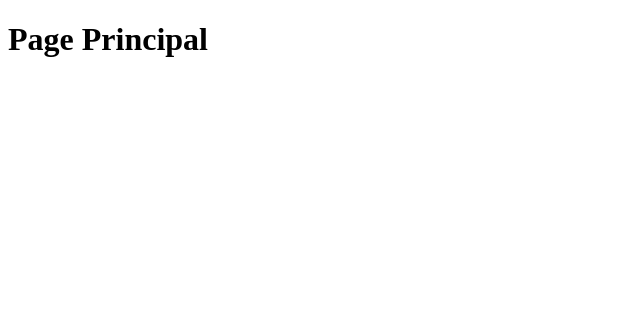
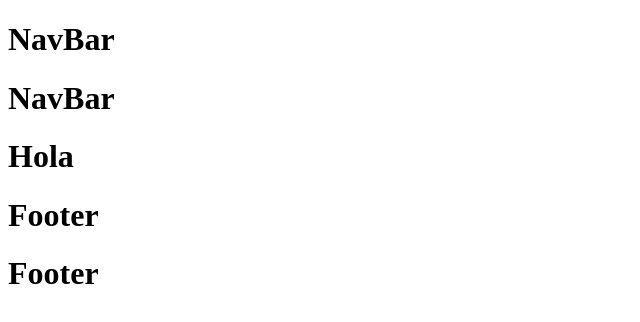
Before and after one commit to FxIvan/clone-project, a Next.js app: page / in a window 1280 px wide. Shown: the top 322 px of the page, without its empty margins (0-640 px from the left). Built offline with nearby package versions, Linux system fonts and the light colour scheme.

Commit message:
navar y footer fijo

```diff
--- /dev/null
+++ b/component/footer/index.js
@@ -0,0 +1,7 @@
+export default function Footer() {
+  return (
+    <footer>
+      <h1>Footer</h1>
+    </footer>
+  );
+}
--- /dev/null
+++ b/component/layout.js
@@ -0,0 +1,16 @@
+import Head from "next/head";
+import NavBar from "./navbar";
+import Footer from "./footer";
+
+export default function Layout({ children , page }) {
+  return (
+    <>
+        <Head>
+            <title>{page}</title>
+        </Head>
+      <NavBar />
+      {children}
+      <Footer />
+    </>
+  );
+}
--- /dev/null
+++ b/component/navbar/index.js
@@ -0,0 +1,9 @@
+export default function NavBar() {
+  return (
+    <>
+      <header>
+        <h1>NavBar</h1>
+      </header>
+    </>
+  );
+}
--- /dev/null
+++ b/pages/_app.js
@@ -0,0 +1,9 @@
+import Layout from "../component/layout";
+
+export default function MyApp({ Component, pageProps }) {
+  return (
+    <Layout>
+      <Component {...pageProps} />
+    </Layout>
+  );
+}
--- a/pages/index.js
+++ b/pages/index.js
@@ -1,7 +1,12 @@
-export default () => {
+import Layout from "../component/layout";
+import Projects from "./projects";
+
+export default function Home() {
   return (
-    <div>
-      <h1>Page Principal</h1>
-    </div>
+    <>
+        <Layout>
+            <h1>Hola</h1>
+        </Layout>
+    </>
   );
-};
+}
--- a/pages/projects/index.js
+++ b/pages/projects/index.js
@@ -1,7 +1,9 @@
+import Layout from "../../component/layout";
+
 export default () => {
   return (
-    <div>
+    <Layout page="Projectos">
       <h1>ProjectLayout</h1>
-    </div>
+    </Layout>
   );
 };
```
